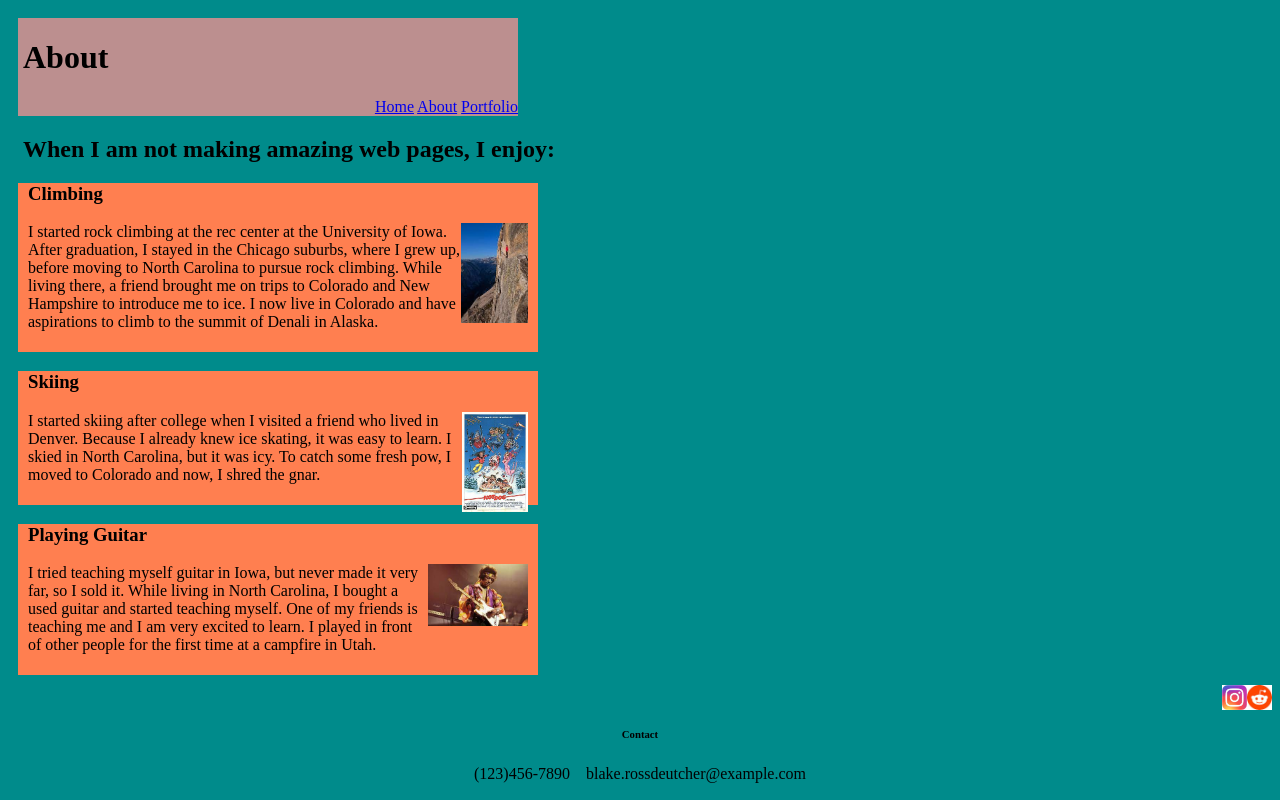
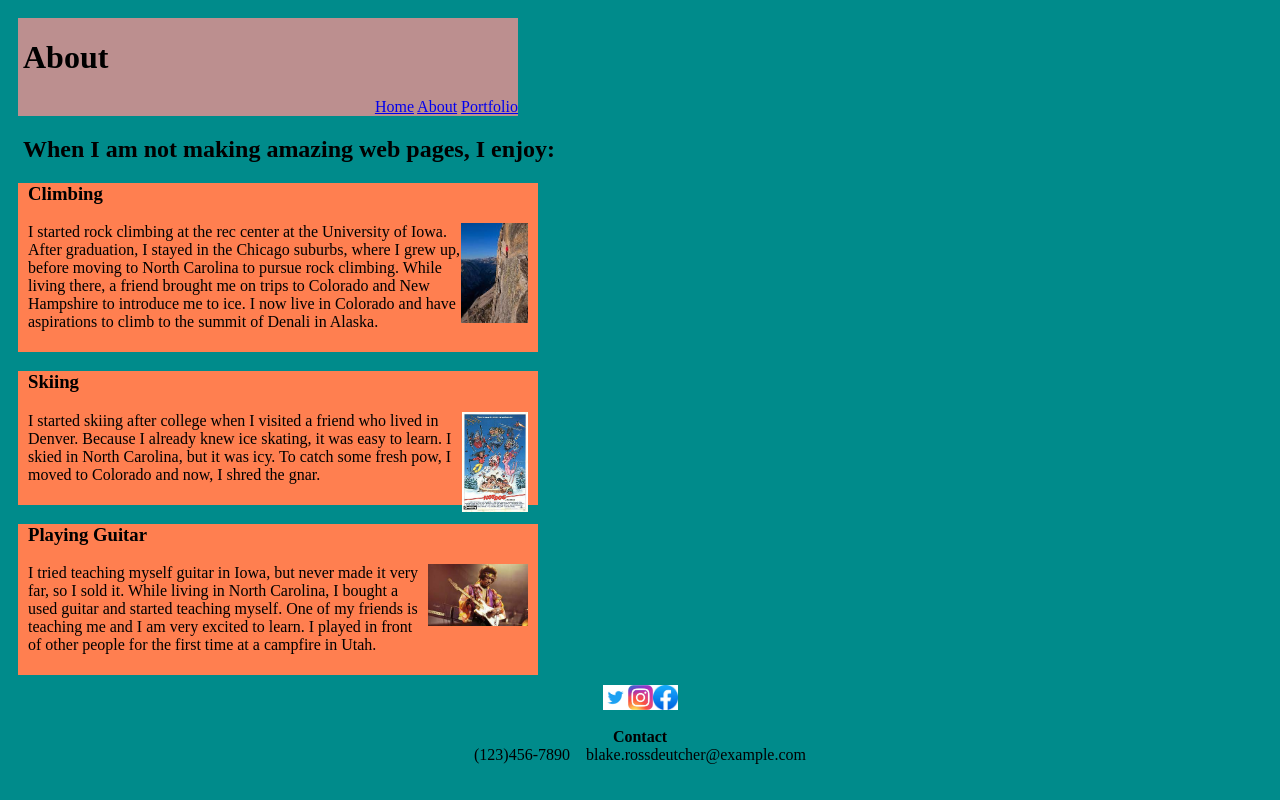
Before and after one commit to blake-rossdeutcher-personal-website/block12_personal-website-2, a plain HTML site: page about.html in a window 1280 px wide. Drawn offline with Linux system fonts and the light colour scheme.

Commit message:
added social media & used flexbox for footer

```diff
--- a/about.html
+++ b/about.html
@@ -55,20 +55,24 @@
       </section>
     </main>
     <footer>
-      <a href="https://www.reddit.com/">
-        <img alt="reddit-logo" src="./images/reddit.jpg" class="social" />
+      <section id="social-logo-links">
+        <a href="https://twitter.com/" id="twitter-link">
+          <img alt="twitter-logo" src="./images/twitter.png" class="social" />
         </a>
-      <a href="https://www.instagram.com/">
+        <a href="https://www.instagram.com/" id="instagram-link">
           <img
             alt="instagram-logo"
             src="./images/instagram.jpg"
             class="social"
-          id="instagram-logo"
           />
         </a>
+        <a href="https://www.facebook.com/" id="facebook-link">
+          <img alt="facebook-logo" src="./images/facebook.jpg" class="social" />
+        </a>
+      </section>
       <br />
-      <h6>Contact</h6>
-      <p>(123)456-7890&emsp;blake.rossdeutcher@example.com</p>
+      <h4 class="contact">Contact</h4>
+      <p class="contact">(123)456-7890&emsp;blake.rossdeutcher@example.com</p>
     </footer>
   </body>
 </hmtl>
--- a/style.css
+++ b/style.css
@@ -51,14 +51,12 @@ h2 {
 footer img {
   max-height: 25px;
 }
-#reddit-link {
-  float: left;
-  margin-left: 50%;
+#social-logo-links {
+  display: flex;
+  justify-content: center;
 }
-#instagram-link {
-  float: right;
-  margin-right: 50%;
+.contact {
+  text-align: center;
+  size: 12px;
+  margin: 0px;
 }
-footer {
-  text-align: center;
-}
```
Also changed, not shown: index.html (+9 -5 lines), portfolio.html (+10 -6 lines), images/facebook.jpg (added), images/reddit.jpg (deleted), images/twitter.png (added). Lines whose indentation alone changed are shown as unchanged.
